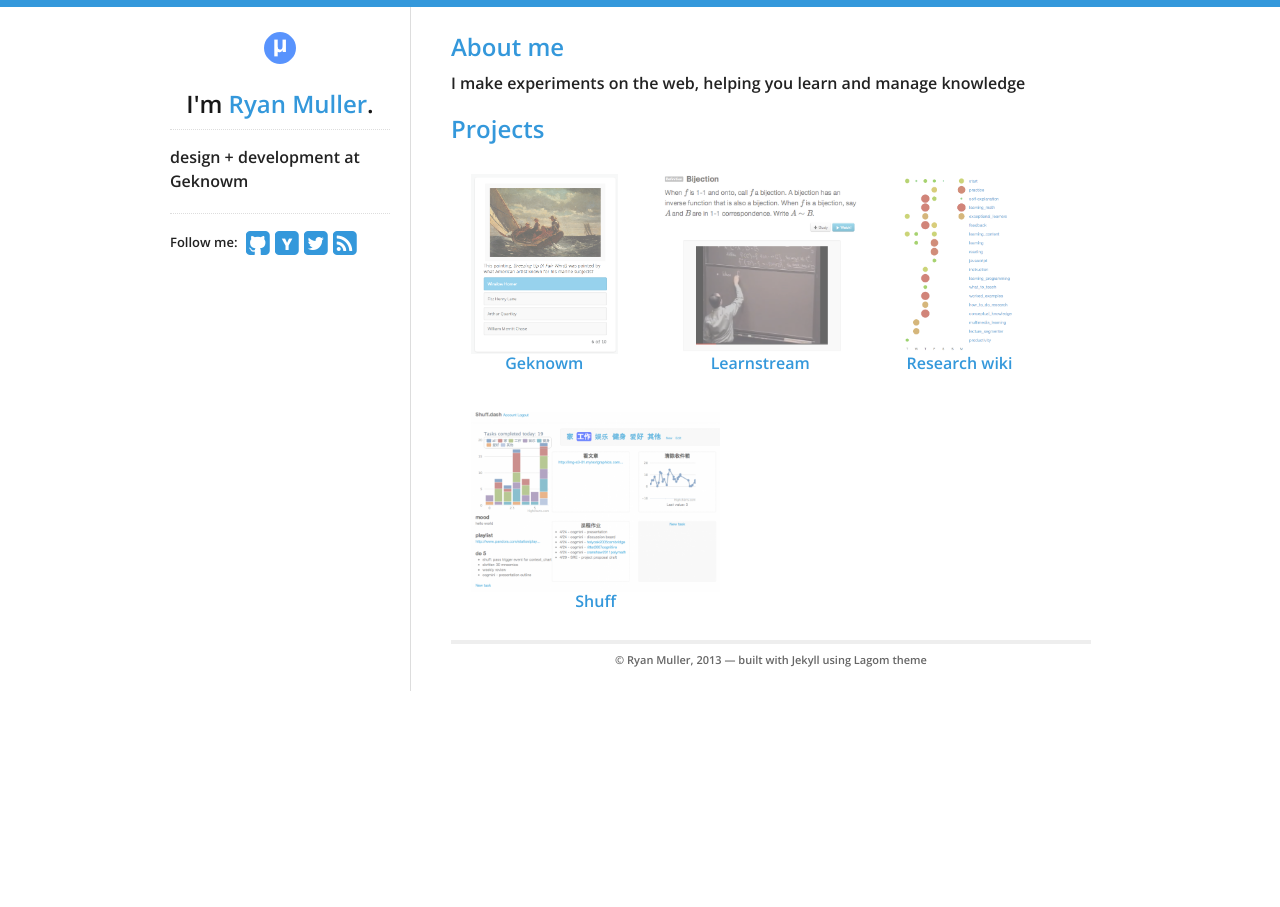
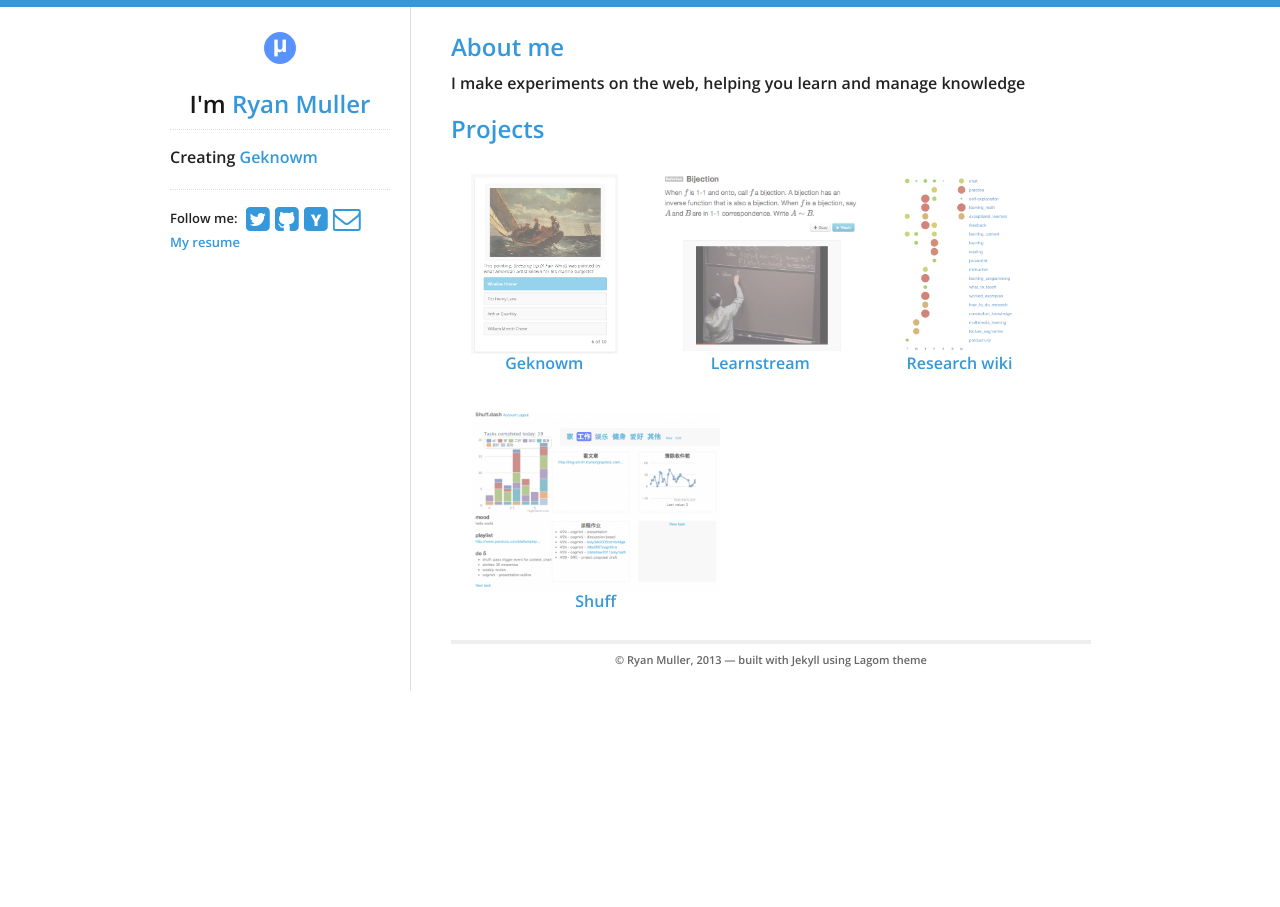
Before and after one commit to ryanmuller/ryanmuller.github.com, a Jekyll site: the page built from index.html, in a window 1280 px wide. Built offline with Jekyll 4.4.1, drawn with Linux system fonts in a browser that asks for light colours.

Commit message:
add resume and play with sidebar

```diff
--- a/_config.yml
+++ b/_config.yml
@@ -1,6 +1,6 @@
 # General Jekyll Config
 pygments: true
-url: http://cicatriz.github.io
+url: http://ryanmuller.me
 lsi: false
 exclude: [LICENSE, CNAME, README.md, .gitignore]
 
@@ -14,6 +14,7 @@
     github: cicatiz
     twitter: cicatriz
     hacker_news: cicatriz
+    email: ryan@learnstream.org
 
   # "Hi, I'm _______"
   name: Ryan Muller
--- a/_includes/sidebar.html
+++ b/_includes/sidebar.html
@@ -2,9 +2,9 @@
   <a href="/">
     <img src="/assets/icon.png" id="logo" alt="Blog logo"/>
   </a>
-  <h2>I'm <a href="/">{{ site.theme.name }}</a>.</h2>
+  <h2>I'm <a href="/">{{ site.theme.name }}</a></h2>
   <hr/>
-  <p>design + development at Geknowm</p>
+  <p>Creating <a href="http://geknowm.com">Geknowm</a></p>
   <hr/>
   <div>
     <div id="social">
--- a/_includes/social.html
+++ b/_includes/social.html
@@ -1,5 +1,11 @@
 Follow me:
 <div id="stalker">
+  {% if site.theme.social.twitter %}
+  <a title="{{ site.theme.social.twitter }} on Twitter" href="http://twitter.com/{{ site.theme.social.twitter }}">
+    <i class="icon-twitter-sign"></i>
+  </a>
+  {% endif %}
+
   {% if site.theme.social.github %}
   <a title="{{ site.theme.social.github }} on Github" href="http://github.com/{{ site.theme.social.github }}">
     <i class="icon-github-sign"></i>
@@ -13,13 +19,10 @@
   </a>
   {% endif %}
 
-  {% if site.theme.social.twitter %}
-  <a title="{{ site.theme.social.twitter }} on Twitter" href="http://twitter.com/{{ site.theme.social.twitter }}">
-    <i class="icon-twitter-sign"></i>
+  {% if site.theme.social.email %}
+  <a href="mailto:{{ site.theme.social.email }}">
+    <i class="icon-envelope"></i>
   </a>
   {% endif %}
-
-  <a title="RSS feed" id="rss" href="/atom.xml">
-    <i class="icon-rss-sign"></i>
-  </a>
 </div>
+<p><a href="/assets/cv.pdf">My resume</a></p>
```
Also changed, not shown: 1 other file.
